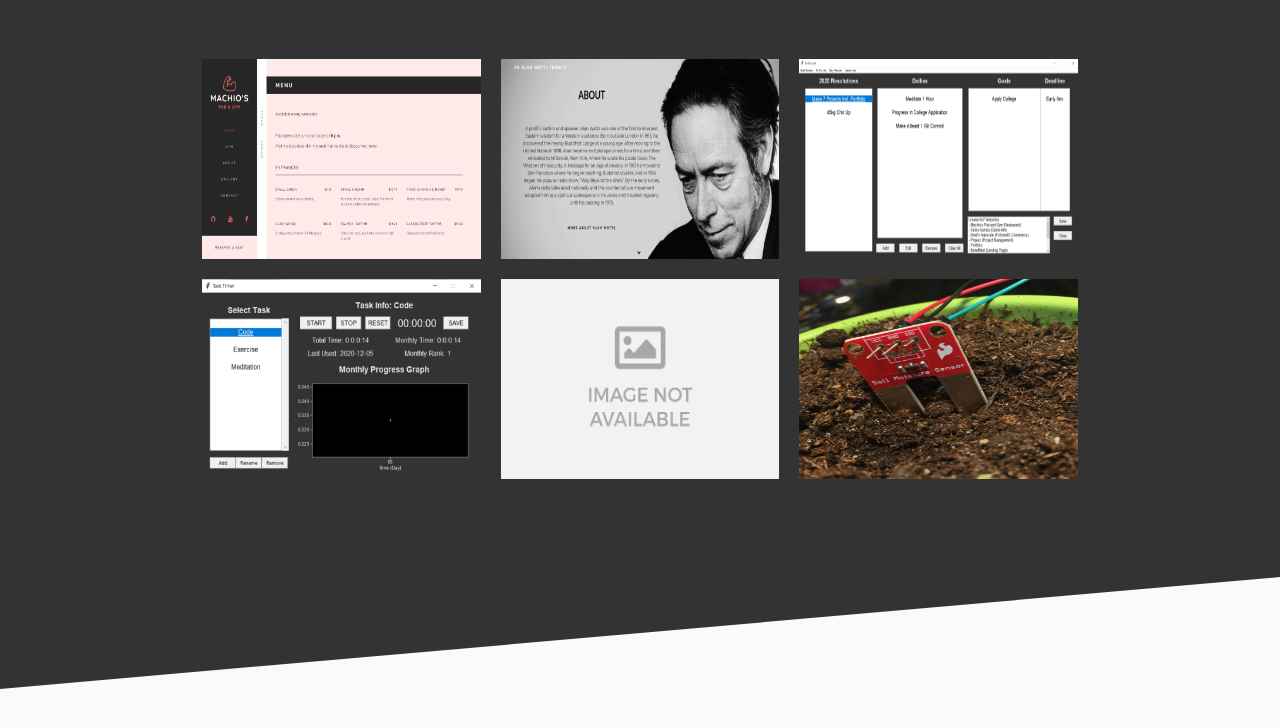
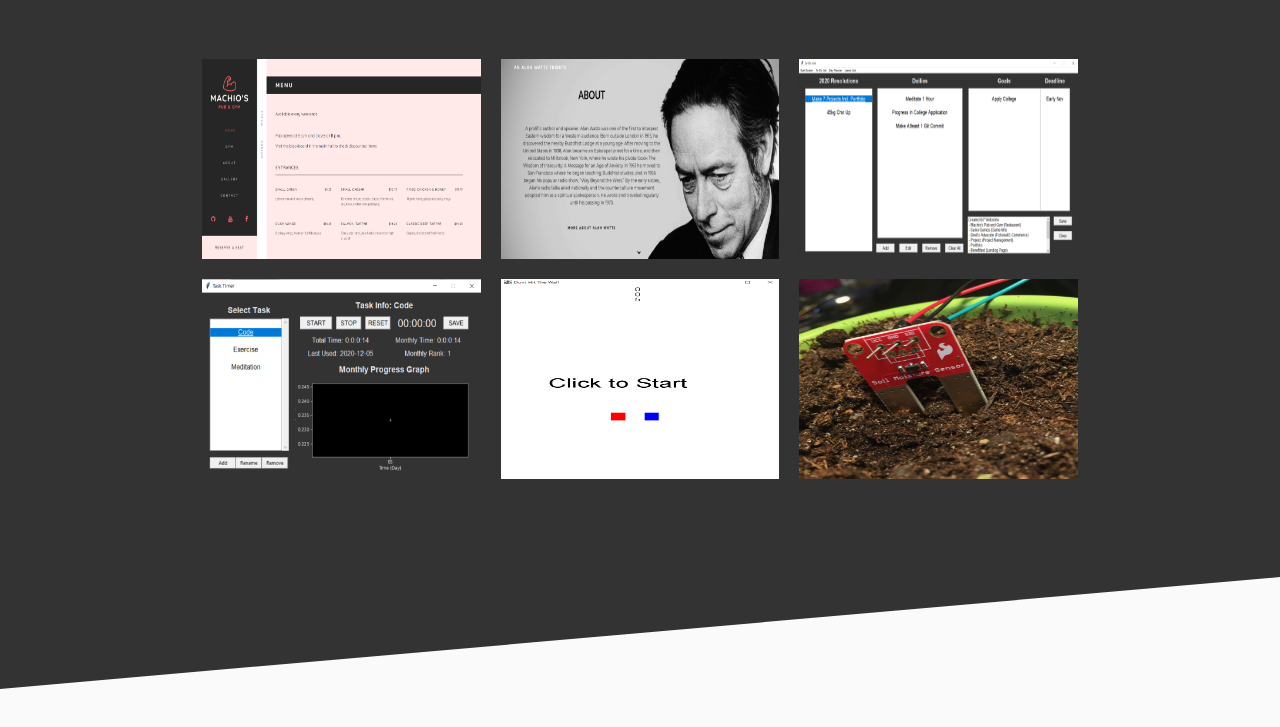
Before and after one commit to afutofu/afutofu.github.io, a React (Create React App) app: page / in a window 1280 px wide. Shown: the part 5969-6696 px from the top of the page. Built offline with nearby package versions, Linux system fonts and the light colour scheme.

Commit message:
added image for dont hit the wall

```diff
--- a/src/components/OtherProjects.js
+++ b/src/components/OtherProjects.js
@@ -9,6 +9,7 @@ import machios1 from "../assets/projectImages/otherProjects/machios1.png";
 import aawt1 from "../assets/projectImages/otherProjects/aawt1.png";
 import taskManager from "../assets/projectImages/otherProjects/task-manager.png";
 import taskTimer from "../assets/projectImages/otherProjects/task-timer.png";
+import dhtw from "../assets/projectImages/otherProjects/dhtw.png";
 import agw from "../assets/projectImages/otherProjects/agw.jpg";
 
 gsap.registerPlugin(ScrollTrigger);
@@ -30,9 +31,6 @@ const TitleArea = styled.div`
   margin: 0;
   margin-bottom: 50px;
 
-  /* @media only screen and (max-width: 450px) {
-    width: 90%;
-  } */
 `;
 
 const Title = styled.h2`
@@ -76,10 +74,6 @@ const TitleLine = styled.div`
 
 const ProjectArea = styled.div`
   width: 100%;
-  /* display: flex;
-  flex-wrap: wrap;
-  justify-content: space-around;
-  align-items: center; */
   display: grid;
   grid-template-columns: 1fr 1fr 1fr;
 
@@ -188,6 +182,7 @@ const OtherProjects = () => {
             desc={`A two player game where each player has to avoid the wall as the game progresses.`}
             techs={["Java"]}
             codeLink={"https://github.com/afutofu/dont-hit-the-wall"}
+            image={dhtw}
           />
           <OtherProject
             title={"Automatic Garden Waterer"}
```
Also changed, not shown: src/assets/projectImages/otherProjects/dhtw.png (added).
